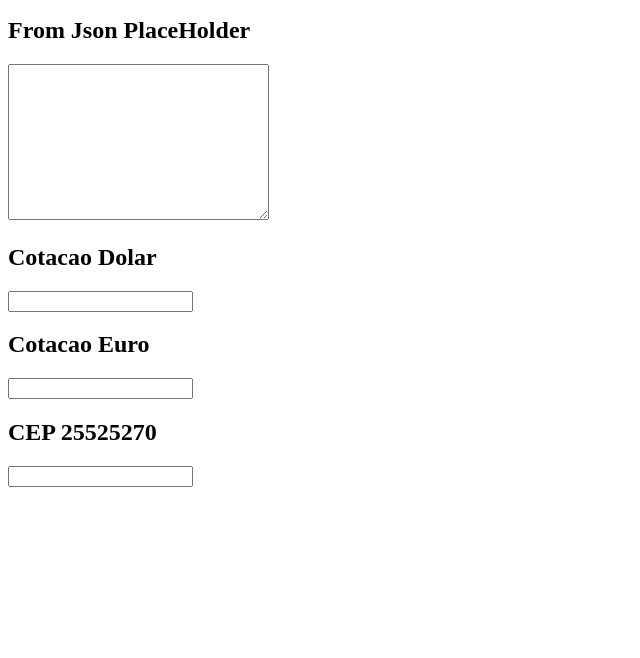
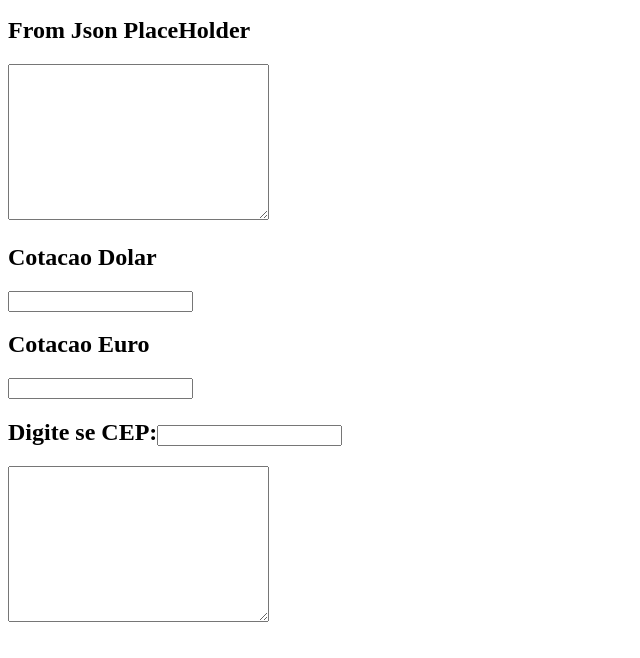
Before and after one commit to AlexDeveloperOne/api-consumer, a plain HTML site: page index.html in a window 1280 px wide. Shown: the part 110-768 px from the top of the page, without its empty margins (0-640 px from the left). Drawn offline with Linux system fonts and the light colour scheme; no server answers.

Commit message:
Update index.html

```diff
--- a/index.html
+++ b/index.html
@@ -22,10 +22,20 @@
 
     <h2>Cotacao Dolar</h2>
     <input type="text" id="dollar" />
+
     <h2>Cotacao Euro</h2>
     <input type="text" id="euro" />
-    <h2>CEP 25525270</h2>
-    <input type="text" id="cep" />
+
+    <h2>Digite se CEP:<input type="text" id="cepIn" /></h2>
+    <textarea
+      type="text"
+      name="cep"
+      id="cep"
+      cols="30"
+      rows="10"
+    ></textarea>
+
+
 
     <script src="./script.js"></script>
   </body>
```
